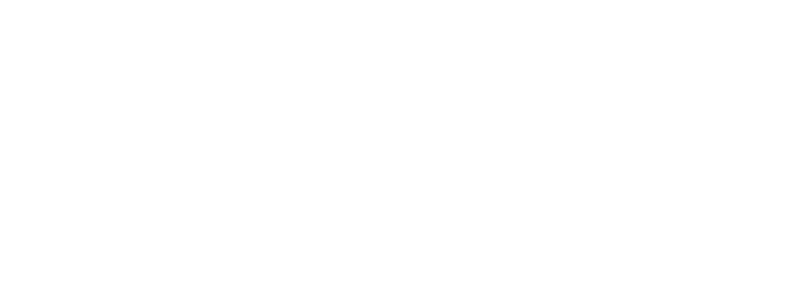
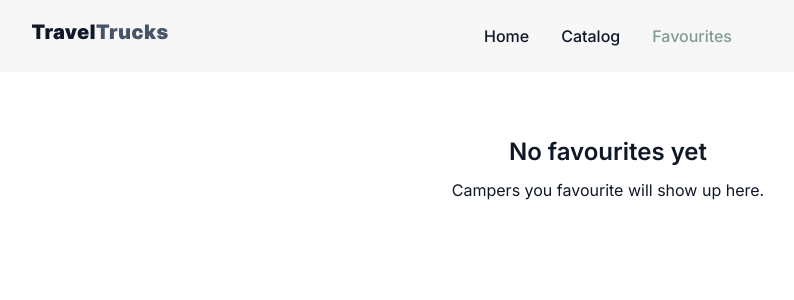
Before and after one commit to hllverel/travel-trucks, a React (Vite) app: page /favourites in a window 1280 px wide. Before the commit this address had no page. Shown: the top 300 px of the page, without its empty margins (32-826 px from the left). Built offline with nearby package versions, Linux system fonts and the light colour scheme.

Commit message:
added favourites page

```diff
--- a/src/components/Navigation/Navigation.jsx
+++ b/src/components/Navigation/Navigation.jsx
@@ -21,6 +21,14 @@
       >
         Catalog
       </NavLink>
+      <NavLink
+        to="/favourites"
+        className={({ isActive }) =>
+          isActive ? styles.linkActive : styles.link
+        }
+      >
+        Favourites
+    </NavLink>
     </nav>
   );
 };
--- /dev/null
+++ b/src/pages/FavouritesPage/FavouritesPage.jsx
@@ -0,0 +1,26 @@
+import { useSelector } from 'react-redux';
+import CamperCard from '../../components/CamperCard/CamperCard.jsx';
+import styles from './FavouritesPage.module.css';
+
+const FavouritesPage = () => {
+  const favourites = useSelector((state) => state.favourites.items);
+
+  if (favourites.length === 0) {
+    return (
+      <div className={styles.emptyState}>
+        <h2>No favourites yet</h2>
+        <p>Campers you favourite will show up here.</p>
+      </div>
+    );
+  }
+
+  return (
+    <ul className={styles.list}>
+      {favourites.map((camper) => (
+        <CamperCard key={camper.id} camper={camper} />
+      ))}
+    </ul>
+  );
+};
+
+export default FavouritesPage;
--- /dev/null
+++ b/src/pages/FavouritesPage/FavouritesPage.module.css
@@ -0,0 +1,15 @@
+.emptyState {
+  display: flex;
+  flex-direction: column;
+  gap: 10px;
+  align-items: center;
+  padding: 64px;
+}
+
+.list {
+  display: flex;
+  flex-direction: column;
+  gap: 32px;
+  align-items: center;
+  padding: 64px;
+}
--- a/src/routes/AppRoutes.jsx
+++ b/src/routes/AppRoutes.jsx
@@ -3,6 +3,7 @@
 import HomePage from '../pages/HomePage/HomePage.jsx';
 import CatalogPage from '../pages/CatalogPage/CatalogPage.jsx';
 import CamperDetailsPage from '../pages/CamperDetailsPage/CamperDetailsPage.jsx';
+import FavouritesPage from '../pages/FavouritesPage/FavouritesPage.jsx';
 
 const AppRoutes = () => {
   return (
@@ -11,6 +12,7 @@
         <Route index element={<HomePage />} />
         <Route path="catalog" element={<CatalogPage />} />
         <Route path="catalog/:id" element={<CamperDetailsPage />} />
+        <Route path="favourites" element={<FavouritesPage />} />
       </Route>
     </Routes>
   );
```
